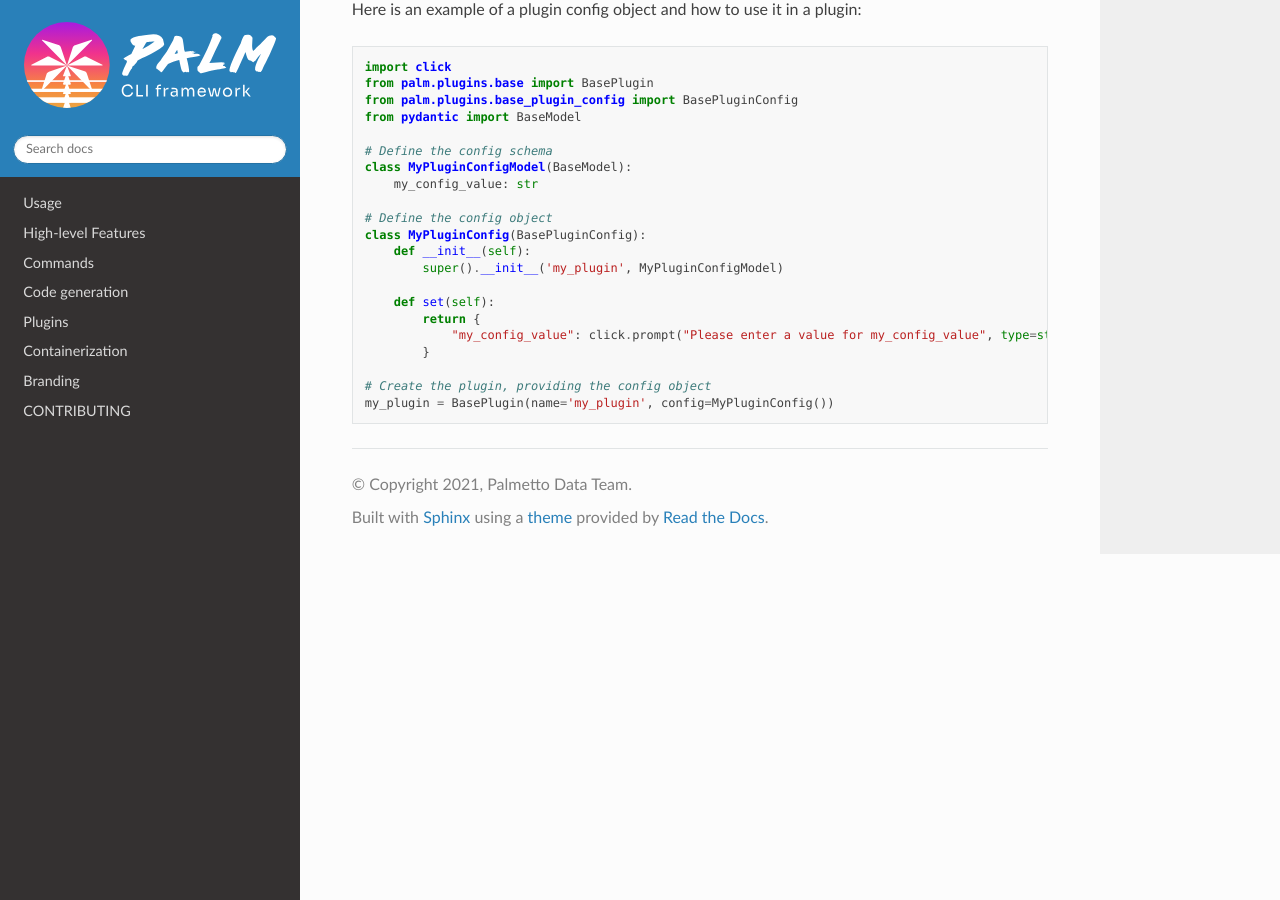
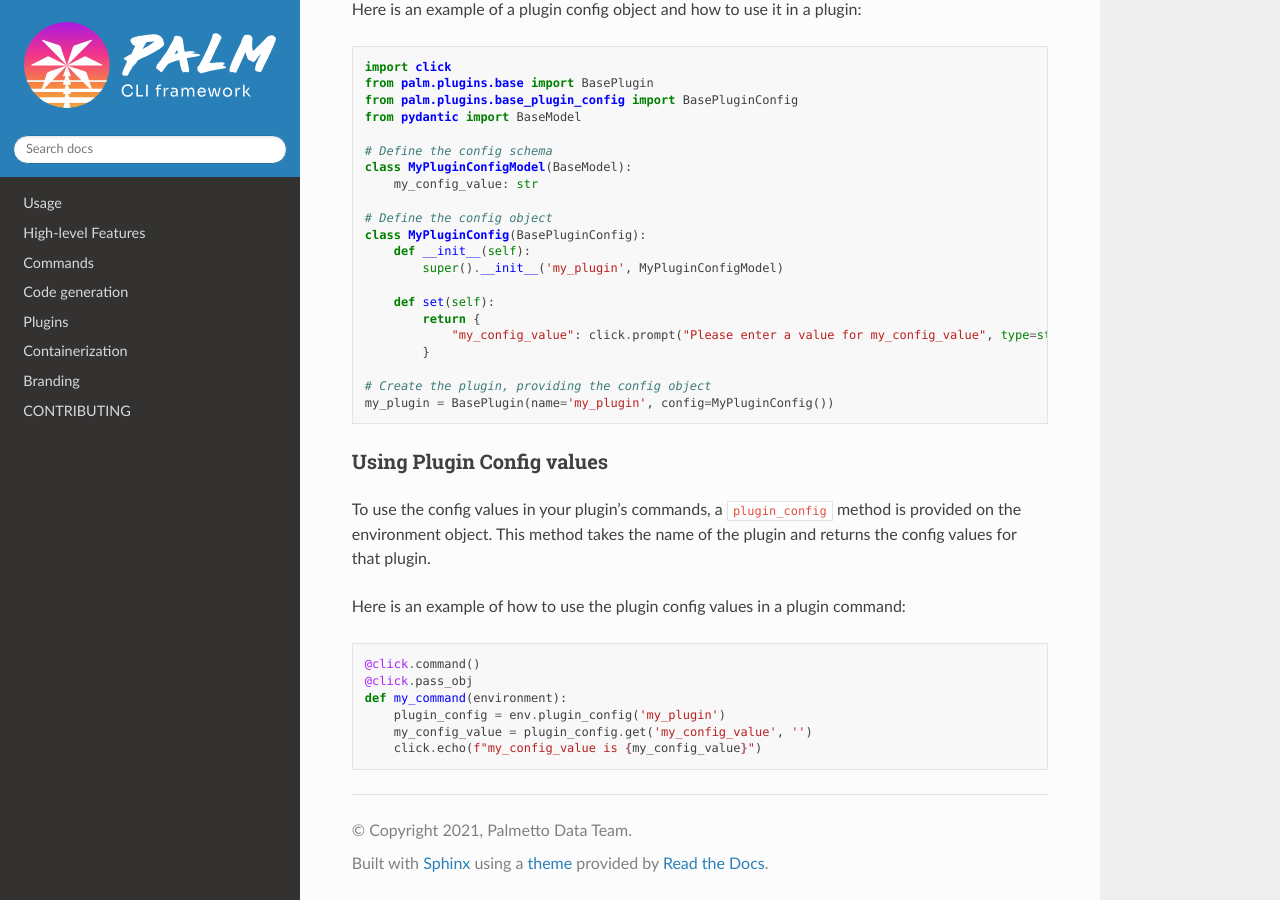
Before and after one commit to palmetto/palm-cli, a Sphinx documentation site: the page built from docs/source/write-a-plugin.rst, in a window 1280 px wide and 900 px high, scrolled down 1024 px. Built offline with Sphinx 7.4.7 and the Read the Docs theme 2.0.0, drawn with Linux system fonts in a browser that asks for light colours.

Commit message:
More docs on using plugin config values

```diff
--- a/docs/source/write-a-plugin.rst
+++ b/docs/source/write-a-plugin.rst
@@ -68,3 +68,21 @@ Here is an example of a plugin config object and how to use it in a plugin:
 
   # Create the plugin, providing the config object
   my_plugin = BasePlugin(name='my_plugin', config=MyPluginConfig())
+
+Using Plugin Config values
+--------------------------
+
+To use the config values in your plugin's commands, a ``plugin_config`` method
+is provided on the environment object. This method takes the name of the plugin
+and returns the config values for that plugin.
+
+Here is an example of how to use the plugin config values in a plugin command:
+
+.. code:: python
+
+  @click.command()
+  @click.pass_obj
+  def my_command(environment):
+      plugin_config = env.plugin_config('my_plugin')
+      my_config_value = plugin_config.get('my_config_value', '')
+      click.echo(f"my_config_value is {my_config_value}")
```
